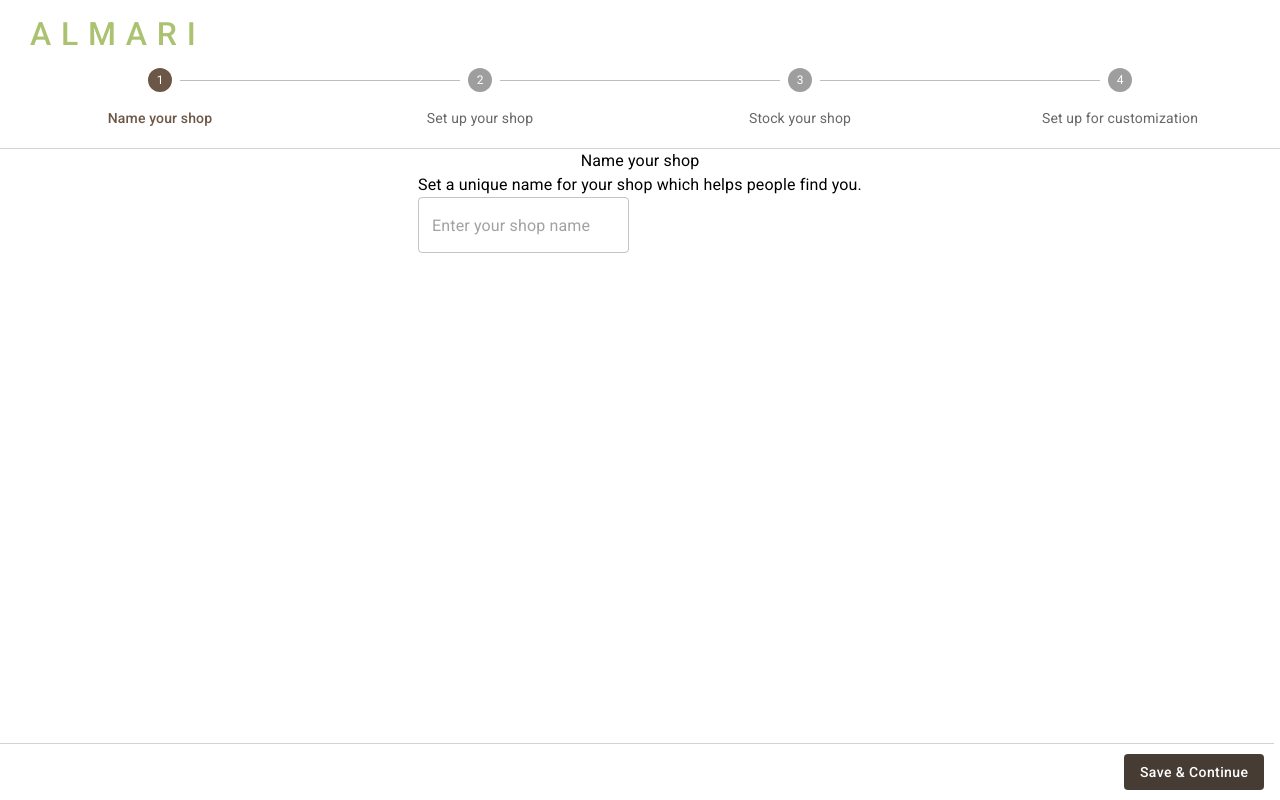
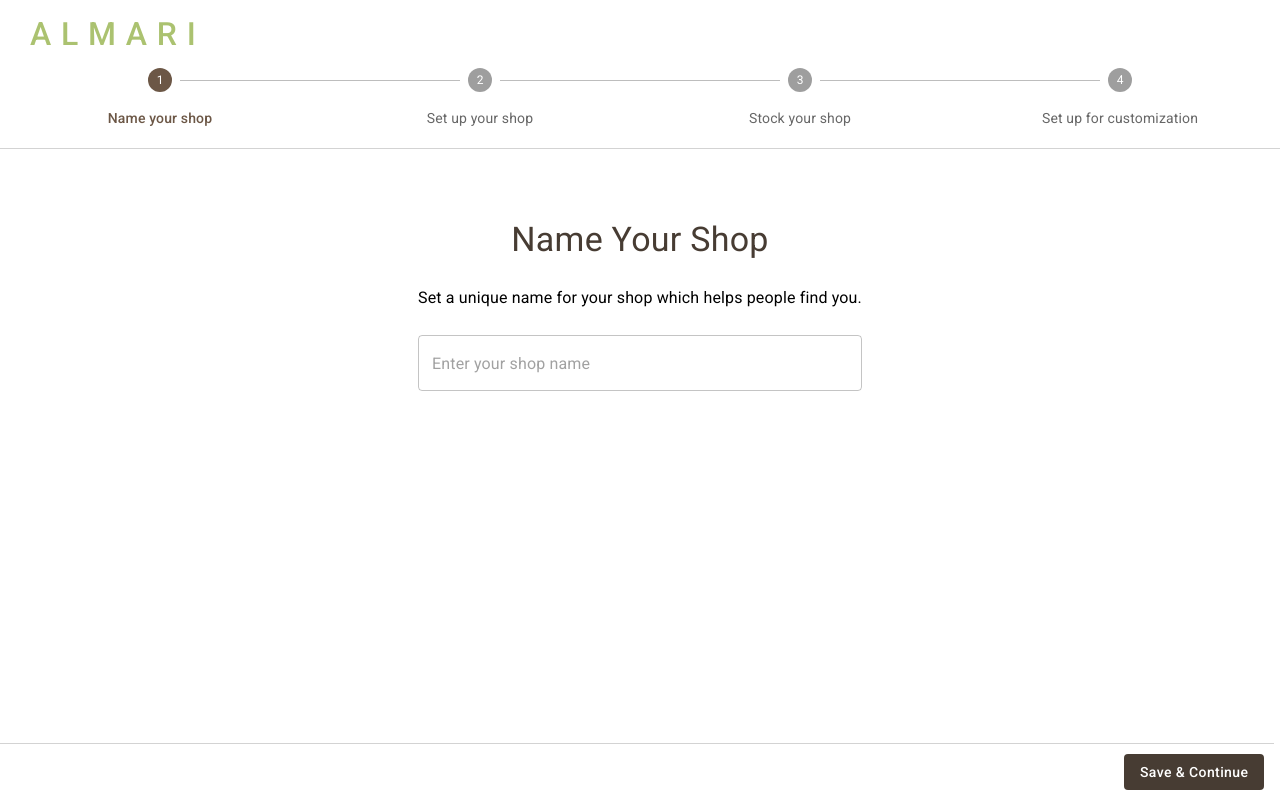
Before and after one commit to burr1to/almari, a React (Create React App) app: page /setup in a window 1280 px wide. Built offline with nearby package versions, Linux system fonts and the light colour scheme.

Commit message:
modified name.jsx

```diff
--- a/src/components/market setup/MarketNavbar.jsx
+++ b/src/components/market setup/MarketNavbar.jsx
@@ -38,6 +38,7 @@ const MarketNavbar = () => {
   return (
     <div>
       <Box
+        bgcolor="#fff"
         paddingBottom="20px"
         sx={{ borderBottom: 1, borderColor: "lightgrey" }}
       >
@@ -82,6 +83,7 @@ const MarketNavbar = () => {
             <Box>{stepDesciption[activeStep]}</Box>
             <Box
               sx={{
+                bgcolor:"#fff",
                 width: "98vw",
                 display: "flex",
                 justifyContent: "flex-end",
@@ -109,7 +111,6 @@ const MarketNavbar = () => {
                   ? "Finish"
                   : "Save & Continue"}
               </Button>
-
             </Box>
           </>
         )}
--- a/src/components/market setup/Name.jsx
+++ b/src/components/market setup/Name.jsx
@@ -1,17 +1,33 @@
-import { Typography, Box, Stack, TextField } from '@mui/material'
-import React from 'react'
+import { Typography, Box, Stack, TextField } from "@mui/material";
+import React from "react";
 
 const Name = () => {
   return (
     <div>
-      <Stack  direction={"row"}  justifyContent={"center"}>
-      <Box>
-      <Typography textAlign={"center"}>Name your shop</Typography>
-      <Typography>Set a unique name for your shop which helps people find you. </Typography>
-      <TextField placeholder='Enter your shop name'/>
-      </Box>
-      </Stack></div>
-  )
-}
+      <Stack direction={"row"} justifyContent={"center"}>
+        <form>
+          <Box
+            justifyContent={"center"}
+            maxWidth="450px"
+            maxHeight={"75%"}
+            paddingTop="70px"
+            display="flex"
+            flexDirection={"column"}
+            gap="25px"
+          >
+            <Typography textAlign={"center"} variant ="h4" sx={{color:"brown.main"}}>Name Your Shop</Typography>
+            <Typography>
+              Set a unique name for your shop which helps people find you.
+            </Typography>
+            <TextField
+              placeholder="Enter your shop name"
+              sx={{ width: "100%" }}
+            />
+          </Box>
+        </form>
+      </Stack>
+    </div>
+  );
+};
 
-export default Name
+export default Name;
```
